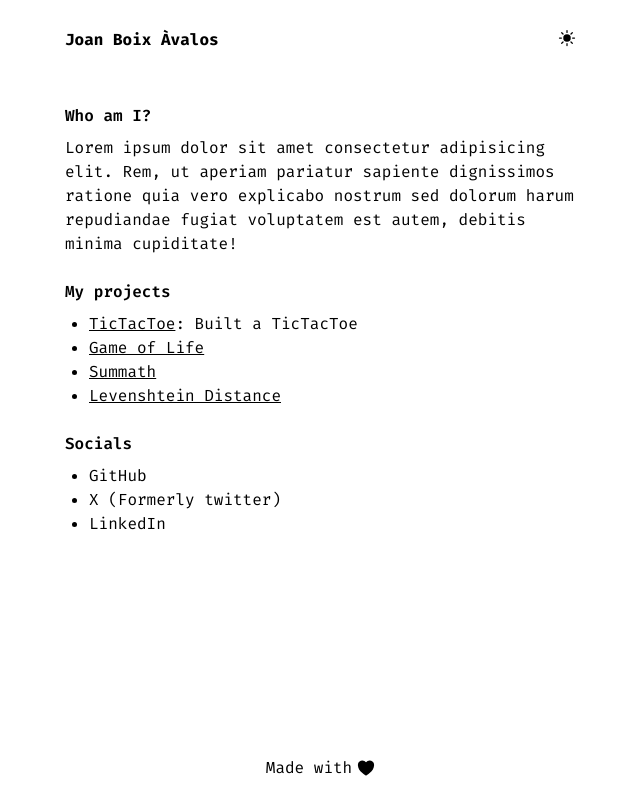
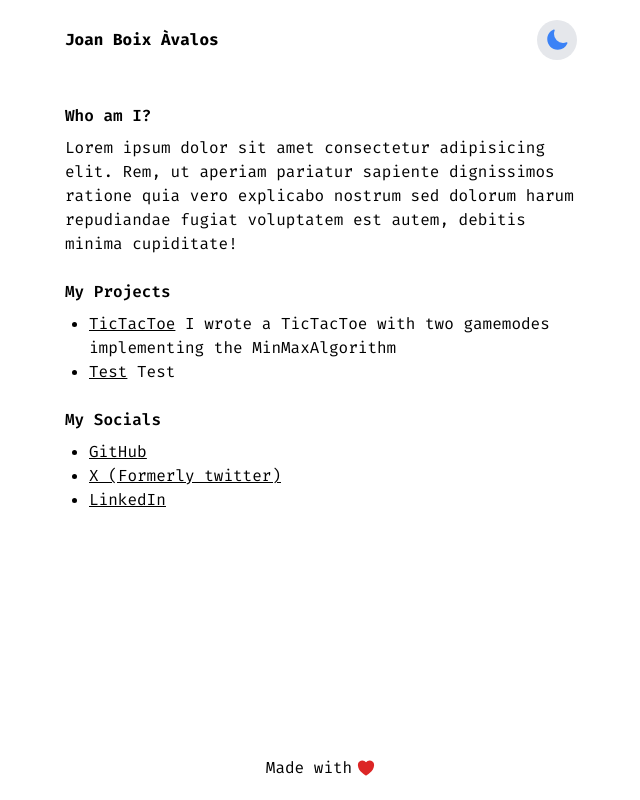
Before and after one commit to joanB0ix/website, a Next.js app: page / in a window 1280 px wide. Shown: the whole page, without its empty margins (319-959 px from the left). Built offline with nearby package versions, Linux system fonts and the light colour scheme.

Commit message:
Refactor into multiple sections and add tests for ProjectsSection

```diff
--- /dev/null
+++ b/app/about/SocialsSection.tsx
@@ -0,0 +1,22 @@
+import Link from "next/link";
+import { Section } from "../../components/Section";
+
+export default function SocialsSection() {
+  return (
+    <Section title="My Socials">
+      <ul className="list-disc pl-6">
+        <li className="underline">
+          <Link href="https://github.com/joanB0ix">GitHub</Link>
+        </li>
+        <li className="underline">
+          <Link href="https://x.com/JoanBoixAv">X (Formerly twitter)</Link>
+        </li>
+        <li className="underline">
+          <Link href="https://www.linkedin.com/in/joanboixavalos/">
+            LinkedIn
+          </Link>
+        </li>
+      </ul>
+    </Section>
+  );
+}
--- /dev/null
+++ b/app/about/WhoamiSection.tsx
@@ -0,0 +1,14 @@
+import { Section } from "../../components/Section";
+
+export default function WhoamiSection() {
+  return (
+    <Section title="Who am I?">
+      <p>
+        Lorem ipsum dolor sit amet consectetur adipisicing elit. Rem, ut aperiam
+        pariatur sapiente dignissimos ratione quia vero explicabo nostrum sed
+        dolorum harum repudiandae fugiat voluptatem est autem, debitis minima
+        cupiditate!
+      </p>
+    </Section>
+  );
+}
--- a/app/page.tsx
+++ b/app/page.tsx
@@ -1,59 +1,20 @@
-import { HeartIcon, SunIcon } from "@heroicons/react/24/solid";
-import Link from "next/link";
+import SocialsSection from "@/app/about/SocialsSection";
+import WhoamiSection from "@/app/about/WhoamiSection";
+import ProjectsSection from "@/app/projects/ProjectsSection";
+import Footer from "@/components/Footer";
+import Navbar from "@/components/Navbar";
+import { PROJECT_LIST } from "@/config/projectList";
 
 export default function Home() {
   return (
-    <div className="h-screen flex flex-col font-fira-code w-2/5 m-auto">
-      <nav className="h-20 flex items-center justify-between">
-        <div>
-          <h1 className="font-bold">Joan Boix Àvalos</h1>
-        </div>
-        <div>
-          <SunIcon className="h-5 w-5 mb-1" />
-        </div>
-      </nav>
+    <div className="h-screen flex flex-col font-fira-code w-2/5 min-w-96 m-auto ">
+      <Navbar />
       <main className="flex-grow">
-        <div className="my-6">
-          <h2 className="font-semibold pb-2">Who am I?</h2>
-          <p>
-            Lorem ipsum dolor sit amet consectetur adipisicing elit. Rem, ut
-            aperiam pariatur sapiente dignissimos ratione quia vero explicabo
-            nostrum sed dolorum harum repudiandae fugiat voluptatem est autem,
-            debitis minima cupiditate!
-          </p>
-        </div>
-        <div className="my-6">
-          <h2 className="font-semibold pb-2">My projects</h2>
-          <ul className="list-disc pl-6">
-            <li>
-              <span className="underline">TicTacToe</span>: Built a TicTacToe
-            </li>
-            <li className="underline">Game of Life</li>
-            <li className="underline">Summath</li>
-            <li className="underline">Levenshtein Distance</li>
-          </ul>
-        </div>
-        <div className="my-6">
-          <h2 className="font-semibold pb-2">Socials</h2>
-          <ul className="list-disc pl-6">
-            <li>
-              <Link href="https://github.com/joanB0ix">GitHub</Link>
-            </li>
-            <li>
-              <Link href="https://x.com/JoanBoixAv">X (Formerly twitter)</Link>
-            </li>
-            <li>
-              <Link href="https://www.linkedin.com/in/joanboixavalos/">
-                LinkedIn
-              </Link>
-            </li>
-          </ul>
-        </div>
+        <WhoamiSection />
+        <ProjectsSection projectList={PROJECT_LIST} />
+        <SocialsSection />
       </main>
-      <footer className="flex items-center justify-center pb-5">
-        <span className="mr-1">Made with</span>
-        <HeartIcon className="h-5 w-5" />
-      </footer>
+      <Footer />
     </div>
   );
 }
--- /dev/null
+++ b/app/projects/ProjectsSection.tsx
@@ -0,0 +1,23 @@
+import { Section } from "@/components/Section";
+import { Project } from "@/config/projectList";
+
+export interface ProjectSectionProps {
+  projectList: Project[];
+}
+
+export default function ProjectsSection({ projectList }: ProjectSectionProps) {
+  return (
+    <Section title="My Projects">
+      <ul className="list-disc pl-6">
+        {projectList.map((project) => {
+          return (
+            <li key={project.title}>
+              <span className="underline">{project.title}</span>{" "}
+              {project.description}
+            </li>
+          );
+        })}
+      </ul>
+    </Section>
+  );
+}
```
Also changed, not shown: 2 other files (tests, documents, lock files or other folders).
